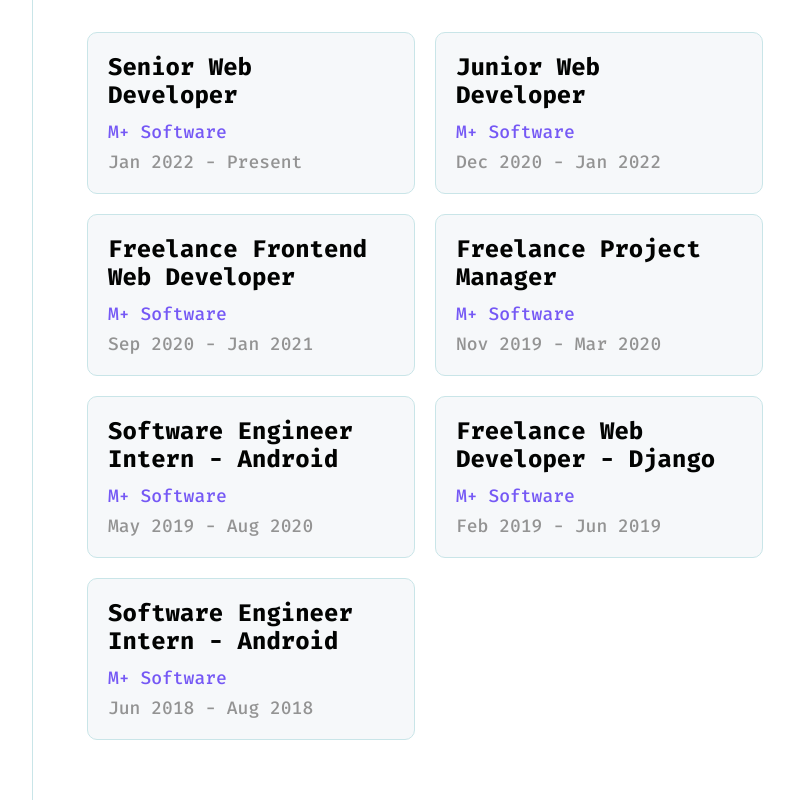
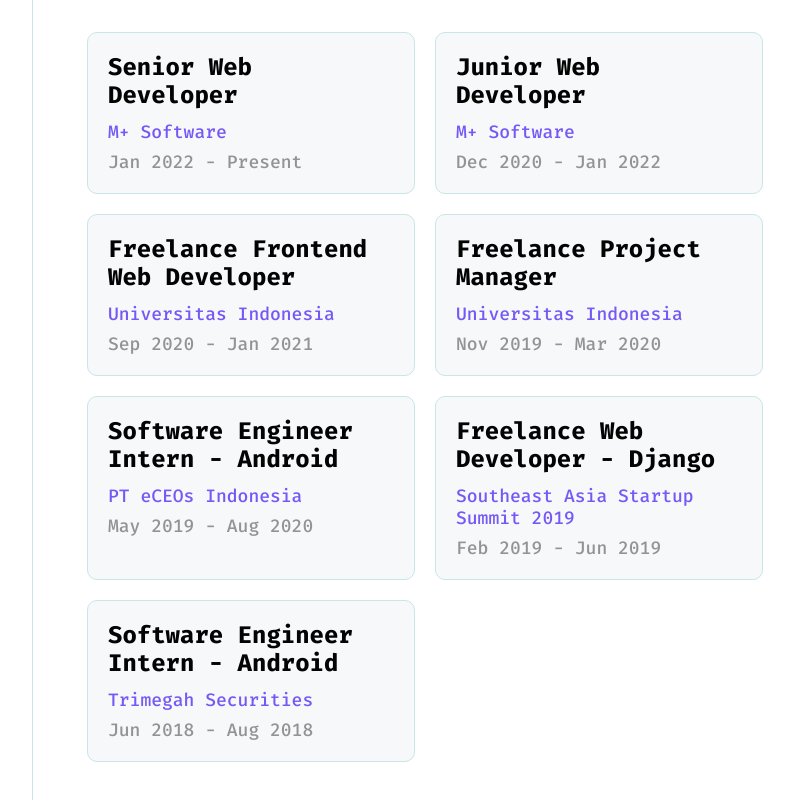
Before and after one commit to ricoputrap/ricoputra, a Next.js app: page / in a window 1280 px wide. Shown: the part 732-1532 px from the top of the page, without its empty margins (227-1021 px from the left). Built offline with nearby package versions, Linux system fonts and the light colour scheme.

Commit message:
fix not dynamic company name in career section

```diff
--- a/components/organisms/Career/index.tsx
+++ b/components/organisms/Career/index.tsx
@@ -18,7 +18,7 @@
             <JobCard key={item.id}>
               <Heading3>{item.title}</Heading3>
               <Text size={18} weight="medium" color="active">
-                M+ Software
+                {item.company}
               </Text>
               <Text size={18} weight="medium" color="secondary">
                 {item.start} - {item.end || "Present"}
```
